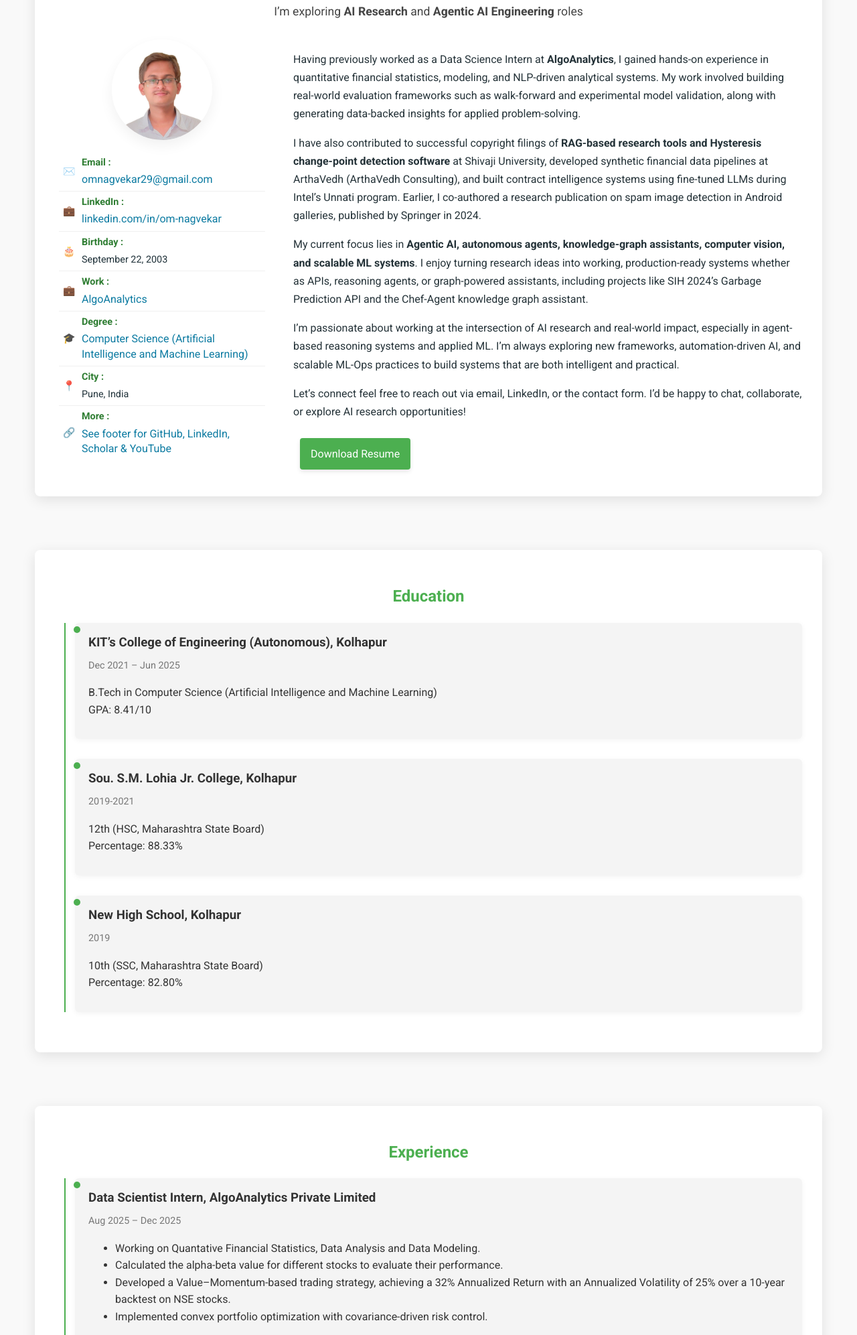
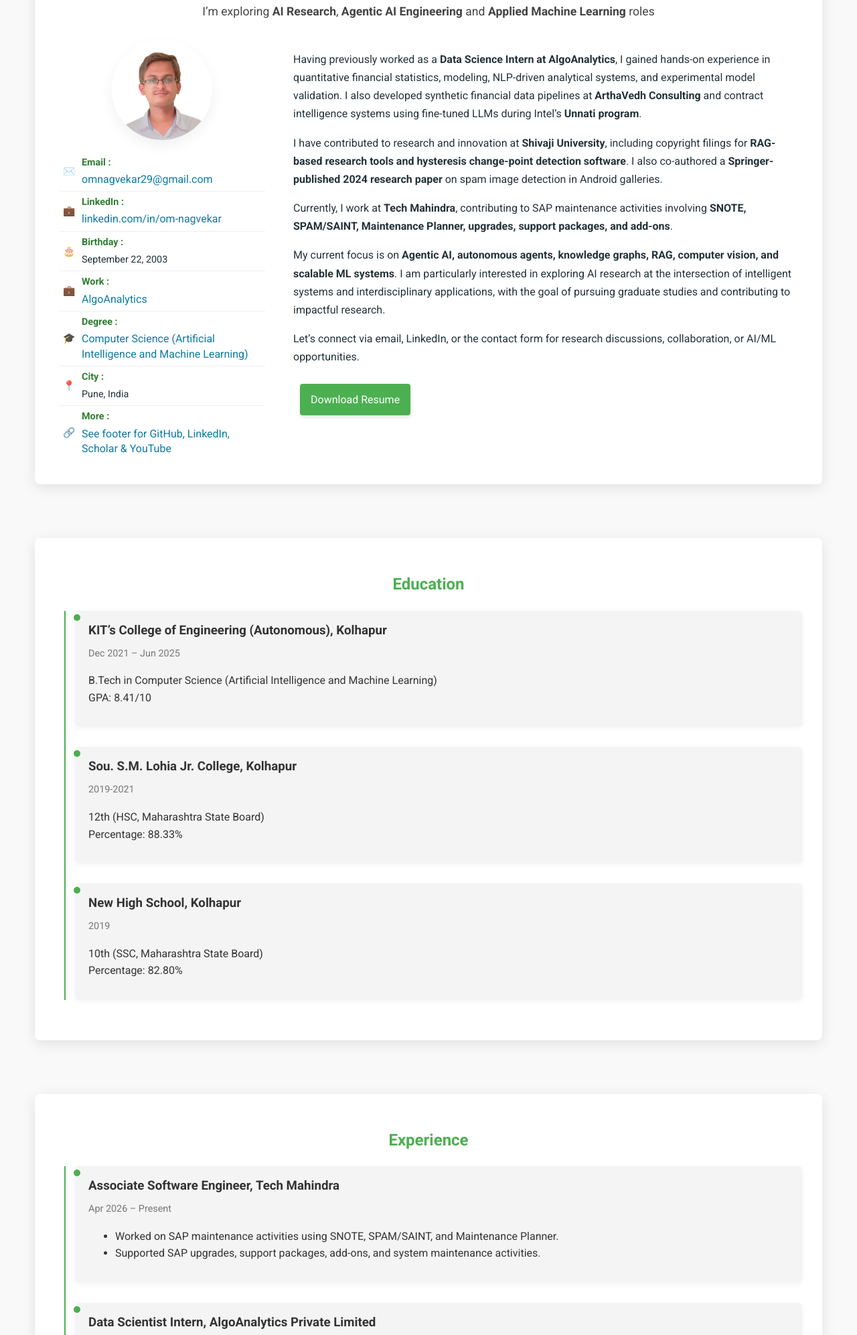
Before and after one commit to OmNagvekar/OmNagvekar.github.io, a plain HTML site: page index.html in a window 1280 px wide. Shown: the part 387-2380 px from the top of the page at 67% size. Drawn offline with nearby package versions, Linux system fonts and the light colour scheme; no server answers.

Commit message:
updated resume and website

```diff
--- a/index.html
+++ b/index.html
@@ -48,7 +48,7 @@
           Hello, my name is Om Nagvekar
         </h3>
         <p style="margin:6px 0 0; font-size:1.1rem; color:#444;">
-          I’m exploring <strong>AI Research</strong> and <strong>Agentic AI Engineering</strong> roles
+          I’m exploring <strong>AI Research</strong>, <strong>Agentic AI Engineering</strong> and <strong> Applied Machine Learning</strong> roles
         </p>
       </div>
 
@@ -181,25 +181,24 @@
         <!-- RIGHT: bio text -->
         <div class="about-right">
           <p>
-            Having previously worked as a Data Science Intern at <strong>AlgoAnalytics</strong>, I gained hands-on experience in quantitative financial statistics, modeling, and NLP-driven analytical systems. My work involved building real-world evaluation frameworks such as walk-forward and experimental model validation, along with generating data-backed insights for applied problem-solving.
+          Having previously worked as a <strong>Data Science Intern at AlgoAnalytics</strong>, I gained hands-on experience in quantitative financial statistics, modeling, NLP-driven analytical systems, and experimental model validation. I also developed synthetic financial data pipelines at <strong>ArthaVedh Consulting</strong> and contract intelligence systems using fine-tuned LLMs during Intel’s <strong>Unnati program</strong>.
           </p>
 
           <p>
-            I have also contributed to successful copyright filings of <strong>RAG-based research tools and Hysteresis change-point detection software</strong> at Shivaji University, developed synthetic financial data pipelines at ArthaVedh (ArthaVedh Consulting), and built contract intelligence systems using fine-tuned LLMs during Intel’s Unnati program. Earlier, I co-authored a research publication on spam image detection in Android galleries, published by Springer in 2024.
+          I have contributed to research and innovation at <strong>Shivaji University</strong>, including copyright filings for <strong>RAG-based research tools and hysteresis change-point detection software</strong>. I also co-authored a <strong>Springer-published 2024 research paper</strong> on spam image detection in Android galleries.
           </p>
 
           <p>
-            My current focus lies in <strong>Agentic AI, autonomous agents, knowledge-graph assistants, computer vision, and scalable ML systems</strong>. I enjoy turning research ideas into working, production-ready systems whether as APIs, reasoning agents, or graph-powered assistants, including projects like SIH 2024’s Garbage Prediction API and the Chef-Agent knowledge graph assistant.
+          Currently, I work at <strong>Tech Mahindra</strong>, contributing to SAP maintenance activities involving <strong>SNOTE, SPAM/SAINT, Maintenance Planner, upgrades, support packages, and add-ons</strong>.
           </p>
 
           <p>
-            I’m passionate about working at the intersection of AI research and real-world impact, especially in agent-based reasoning systems and applied ML. I’m always exploring new frameworks, automation-driven AI, and scalable ML-Ops practices to build systems that are both intelligent and practical.
+          My current focus is on <strong>Agentic AI, autonomous agents, knowledge graphs, RAG, computer vision, and scalable ML systems</strong>. I am particularly interested in exploring AI research at the intersection of intelligent systems and interdisciplinary applications, with the goal of pursuing graduate studies and contributing to impactful research.
           </p>
 
           <p>
-            Let’s connect feel free to reach out via email, LinkedIn, or the contact form. I’d be happy to chat, collaborate, or explore AI research opportunities!
+          Let’s connect via email, LinkedIn, or the contact form for research discussions, collaboration, or AI/ML opportunities.
           </p>
-
 
 
           <div class="resume-buttons">
@@ -247,6 +246,17 @@
     <div class="container fade-in">
       <h2>Experience</h2>
       <div class="timeline">
+        <div class="timeline-item">
+          <div class="timeline-dot"></div>
+          <div class="timeline-content">
+            <h3>Associate Software Engineer, Tech Mahindra</h3>
+            <span class="timeline-date">Apr 2026 – Present</span>
+            <ul>
+              <li>Worked on SAP maintenance activities using SNOTE, SPAM/SAINT, and Maintenance Planner.</li>
+              <li>Supported SAP upgrades, support packages, add-ons, and system maintenance activities.</li>
+            </ul>
+          </div>
+        </div>
         <div class="timeline-item">
           <div class="timeline-dot"></div>
           <div class="timeline-content">
@@ -369,6 +379,13 @@
           <h3>Other</h3>
           <p>Android Development, SQLite</p>
           <div class="skill-bar" data-percent="70%">
+            <div class="skill-bar-inner"></div>
+          </div>
+        </div>
+        <div class="skill-card">
+          <h3>SAP</h3>
+          <p>Basis, SNOTE, SPAM, SAINT, Maintenance Planner</p>
+          <div class="skill-bar" data-percent="60%">
             <div class="skill-bar-inner"></div>
           </div>
         </div>
--- a/sitemap.xml
+++ b/sitemap.xml
@@ -1,2 +1,2 @@
 <?xml version='1.0' encoding='utf-8'?>
-<urlset xmlns="https://www.sitemaps.org/schemas/sitemap/0.9"><url><loc>https://omnagvekar.github.io/</loc><lastmod>2026-01-21T17:38:24Z</lastmod><changefreq>weekly</changefreq><priority>1.0</priority></url><url><loc>https://omnagvekar.github.io/blog.html?post=Deep%20Learning%20with%20Torch.md</loc><lastmod>2026-01-21T17:38:24Z</lastmod><changefreq>monthly</changefreq><priority>0.8</priority></url><url><loc>https://omnagvekar.github.io/blog.html?post=Mastering%20Git%20and%20GitHub%20The%20Complete%20Developer%E2%80%99s%20Guide.md</loc><lastmod>2026-01-21T17:38:24Z</lastmod><changefreq>monthly</changefreq><priority>0.8</priority></url><url><loc>https://omnagvekar.github.io/blog.html?post=Python%20Asyncio%20Made%20Simple%20A%20Complete%20Tutorial.md</loc><lastmod>2026-01-21T17:38:24Z</lastmod><changefreq>monthly</changefreq><priority>0.8</priority></url><url><loc>https://omnagvekar.github.io/blog.html?post=The%20Docker%20Handbook.md</loc><lastmod>2026-01-21T17:38:24Z</lastmod><changefreq>monthly</changefreq><priority>0.8</priority></url><url><loc>https://omnagvekar.github.io/blog.html?post=The%20Kubernetes%20Handbook.md</loc><lastmod>2026-01-21T17:38:24Z</lastmod><changefreq>monthly</changefreq><priority>0.8</priority></url></urlset>
+<urlset xmlns="https://www.sitemaps.org/schemas/sitemap/0.9"><url><loc>https://omnagvekar.github.io/</loc><lastmod>2026-08-26T18:32:32Z</lastmod><changefreq>weekly</changefreq><priority>1.0</priority></url><url><loc>https://omnagvekar.github.io/blog.html?post=Deep%20Learning%20with%20Torch.md</loc><lastmod>2026-08-26T18:32:32Z</lastmod><changefreq>monthly</changefreq><priority>0.8</priority></url><url><loc>https://omnagvekar.github.io/blog.html?post=Mastering%20Git%20and%20GitHub%20The%20Complete%20Developer%E2%80%99s%20Guide.md</loc><lastmod>2026-08-26T18:32:32Z</lastmod><changefreq>monthly</changefreq><priority>0.8</priority></url><url><loc>https://omnagvekar.github.io/blog.html?post=Python%20Asyncio%20Made%20Simple%20A%20Complete%20Tutorial.md</loc><lastmod>2026-08-26T18:32:32Z</lastmod><changefreq>monthly</changefreq><priority>0.8</priority></url><url><loc>https://omnagvekar.github.io/blog.html?post=The%20Docker%20Handbook.md</loc><lastmod>2026-08-26T18:32:32Z</lastmod><changefreq>monthly</changefreq><priority>0.8</priority></url><url><loc>https://omnagvekar.github.io/blog.html?post=The%20Kubernetes%20Handbook.md</loc><lastmod>2026-08-26T18:32:32Z</lastmod><changefreq>monthly</changefreq><priority>0.8</priority></url></urlset>
```
Also changed, not shown: 1 other file.
